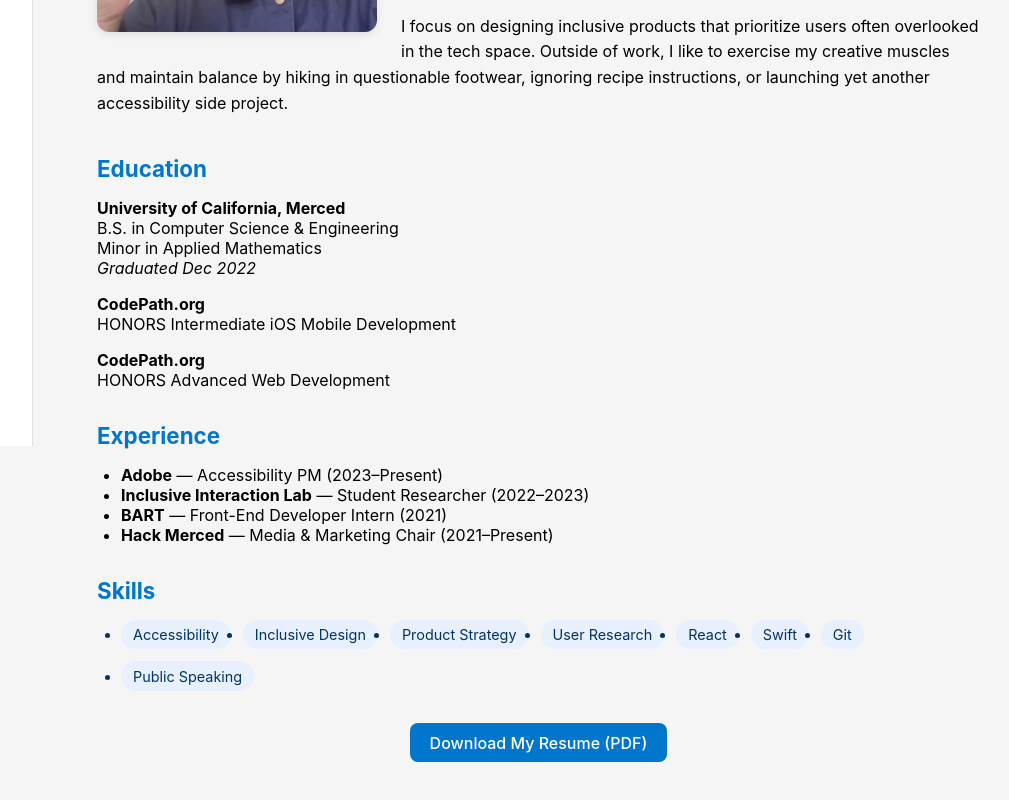
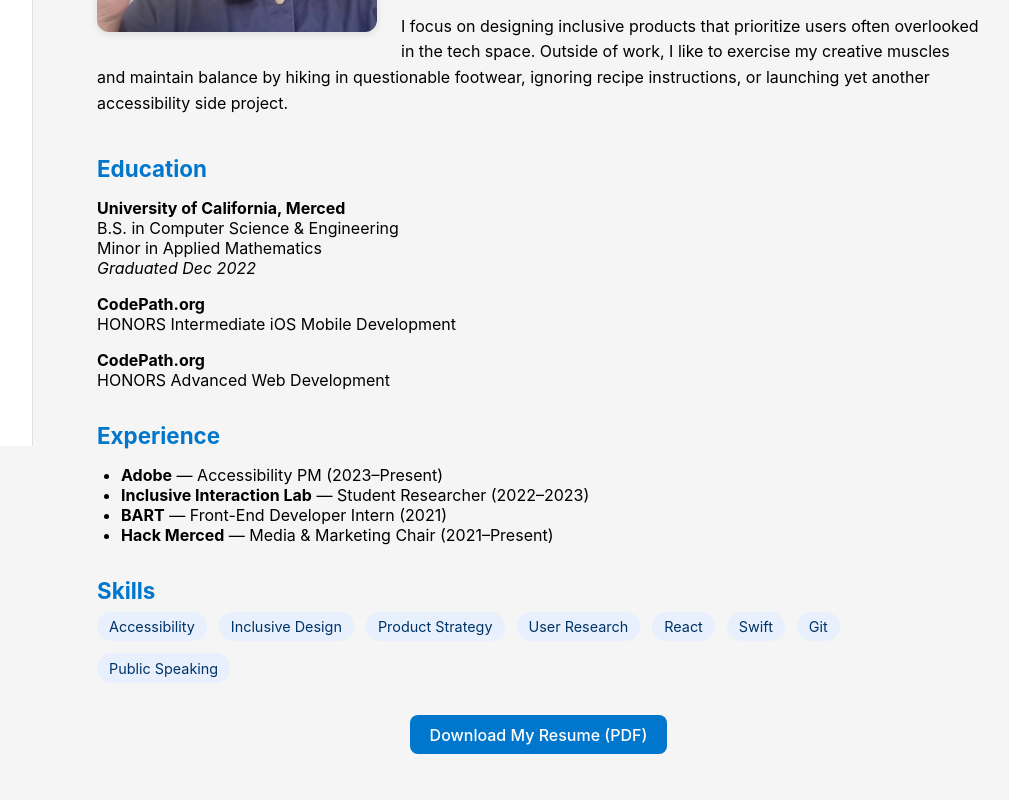
Before and after one commit to frankie-lira/frankie-portfolio, a React (Vite) app: page / in a window 1280 px wide. Shown: the part 402-1202 px from the top of the page, without its empty margins (236-1245 px from the left). Built offline with nearby package versions, Linux system fonts and the light colour scheme.

Commit message:
ui changes to skill list

```diff
--- a/src/components/About.css
+++ b/src/components/About.css
@@ -57,11 +57,9 @@
   display: flex;
   flex-wrap: wrap;
   gap: 0.75rem;
-  list-style: none;
-  padding: 0;
 }
 
-.skills-list li {
+.skills-list span {
   background-color: #e8f0fe;
   color: #003366;
   padding: 0.4rem 0.75rem;
--- a/src/components/About.jsx
+++ b/src/components/About.jsx
@@ -64,17 +64,17 @@ function About() {
         </section>
 
         <section role="region" aria-labelledby="skills-heading">
-          <h3 id="skills-heading">Skills</h3>
-          <ul className="skills-list">
-            <li>Accessibility</li>
-            <li>Inclusive Design</li>
-            <li>Product Strategy</li>
-            <li>User Research</li>
-            <li>React</li>
-            <li>Swift</li>
-            <li>Git</li>
-            <li>Public Speaking</li>
-          </ul>
+        <h3 id="skills-heading">Skills</h3>
+  <div className="skills-list" role="list">
+    <span role="listitem">Accessibility</span>
+    <span role="listitem">Inclusive Design</span>
+    <span role="listitem">Product Strategy</span>
+    <span role="listitem">User Research</span>
+    <span role="listitem">React</span>
+    <span role="listitem">Swift</span>
+    <span role="listitem">Git</span>
+    <span role="listitem">Public Speaking</span>
+  </div>
         </section>
       </div>
 
```
